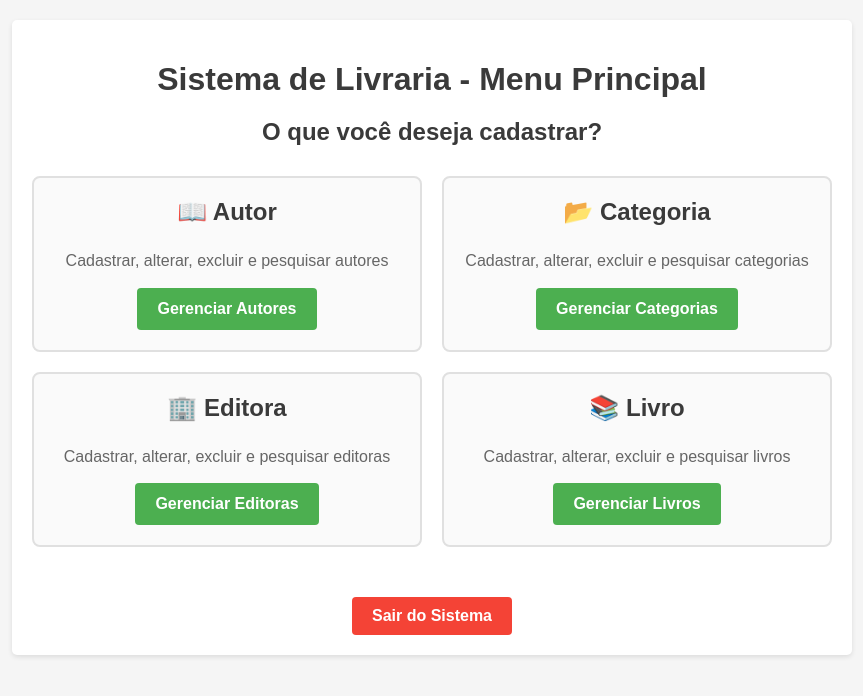
After one commit to AkhiaBR/Livraria-Flobb, a PHP site: page /Pages/menu.php in a window 1280 px wide. The commit adds this page. Shown: the top 696 px of the page, without its empty margins (208-1071 px from the left). Run offline with PHP 8.4, Linux system fonts and the light colour scheme.

Commit message:
menu.php funcional, login.php incompleto e index.php incompleto

```diff
--- a/Assets/css/styles.css
+++ b/Assets/css/styles.css
@@ -22,6 +22,12 @@ h1 {
     margin-bottom: 20px;
 }
 
+h2 {
+    color: #3a3a3a;
+    text-align: center;
+    margin-bottom: 30px;
+}
+
 form {
     display: grid;
     grid-template-columns: 150px 1fr;
@@ -33,7 +39,7 @@ label {
     font-weight: bold;
 }
 
-input[type="text"], textarea {
+input[type="text"], input[type="password"], textarea {
     width: 100%;
     padding: 8px;
     border: 1px solid #ddd;
@@ -90,6 +96,90 @@ input[type="submit"][name="pesquisar"] {
 
 input[type="submit"][name="pesquisar"]:hover {
     background-color: #e68a00;
+}
+
+/* Estilos para o login */
+.info-login {
+    background-color: #e3f2fd;
+    border: 1px solid #90caf9;
+    border-radius: 4px;
+    padding: 15px;
+    margin-top: 20px;
+    text-align: center;
+}
+
+.info-login p {
+    margin: 5px 0;
+    color: #1976d2;
+}
+
+/* Estilos para o menu principal */
+.menu-opcoes {
+    text-align: center;
+}
+
+.opcoes-grid {
+    display: grid;
+    grid-template-columns: repeat(auto-fit, minmax(300px, 1fr));
+    gap: 20px;
+    margin: 30px 0;
+}
+
+.opcao-card {
+    background-color: #fafafa;
+    border: 2px solid #e0e0e0;
+    border-radius: 8px;
+    padding: 20px;
+    text-align: center;
+    transition: all 0.3s ease;
+}
+
+.opcao-card:hover {
+    border-color: #4CAF50;
+    box-shadow: 0 4px 8px rgba(0,0,0,0.1);
+    transform: translateY(-2px);
+}
+
+.opcao-card h3 {
+    color: #3a3a3a;
+    margin-top: 0;
+    font-size: 1.5em;
+}
+
+.opcao-card p {
+    color: #666;
+    margin: 15px 0;
+    line-height: 1.4;
+}
+
+.btn-opcao {
+    display: inline-block;
+    padding: 12px 20px;
+    background-color: #4CAF50;
+    color: white;
+    text-decoration: none;
+    border-radius: 4px;
+    font-weight: bold;
+    transition: background-color 0.3s ease;
+}
+
+.btn-opcao:hover {
+    background-color: #45a049;
+}
+
+.btn-sair {
+    display: inline-block;
+    padding: 10px 20px;
+    background-color: #f44336;
+    color: white;
+    text-decoration: none;
+    border-radius: 4px;
+    font-weight: bold;
+    margin-top: 20px;
+}
+
+.btn-sair:hover {
+    background-color: #d32f2f;
 }
 
 .mensagem {
@@ -219,4 +309,8 @@ tr:hover {
     .imagens {
         flex-direction: column;
     }
+
+    .opcoes-grid {
+        grid-template-columns: 1fr;
+    }
 }
--- /dev/null
+++ b/Pages/menu.php
@@ -0,0 +1,47 @@
+<!DOCTYPE html>
+<html>
+<head>
+    <title>Menu Principal - Sistema Livraria</title>
+    <meta charset="utf-8">
+    <link rel="stylesheet" href="../Assets/css/styles.css">
+</head>
+<body>
+    <div id="formulario">
+        <h1>Sistema de Livraria - Menu Principal</h1>
+
+        <div class="menu-opcoes">
+            <h2>O que você deseja cadastrar?</h2>
+
+            <div class="opcoes-grid">
+                <div class="opcao-card">
+                    <h3>📖 Autor</h3>
+                    <p>Cadastrar, alterar, excluir e pesquisar autores</p>
+                    <a href="cadastrar_autor.php" class="btn-opcao">Gerenciar Autores</a>
+                </div>
+
+                <div class="opcao-card">
+                    <h3>📂 Categoria</h3>
+                    <p>Cadastrar, alterar, excluir e pesquisar categorias</p>
+                    <a href="cadastrar_categoria.php" class="btn-opcao">Gerenciar Categorias</a>
+                </div>
+
+                <div class="opcao-card">
+                    <h3>🏢 Editora</h3>
+                    <p>Cadastrar, alterar, excluir e pesquisar editoras</p>
+                    <a href="cadastrar_editora.php" class="btn-opcao">Gerenciar Editoras</a>
+                </div>
+
+                <div class="opcao-card">
+                    <h3>📚 Livro</h3>
+                    <p>Cadastrar, alterar, excluir e pesquisar livros</p>
+                    <a href="cadastrar_livro.php" class="btn-opcao">Gerenciar Livros</a>
+                </div>
+            </div>
+
+            <div class="botoes">
+                <a href="login.php" class="btn-sair">Sair do Sistema</a>
+            </div>
+        </div>
+    </div>
+</body>
+</html>
```
Also changed, not shown: Pages/login.php (added, +58 -0 lines).
